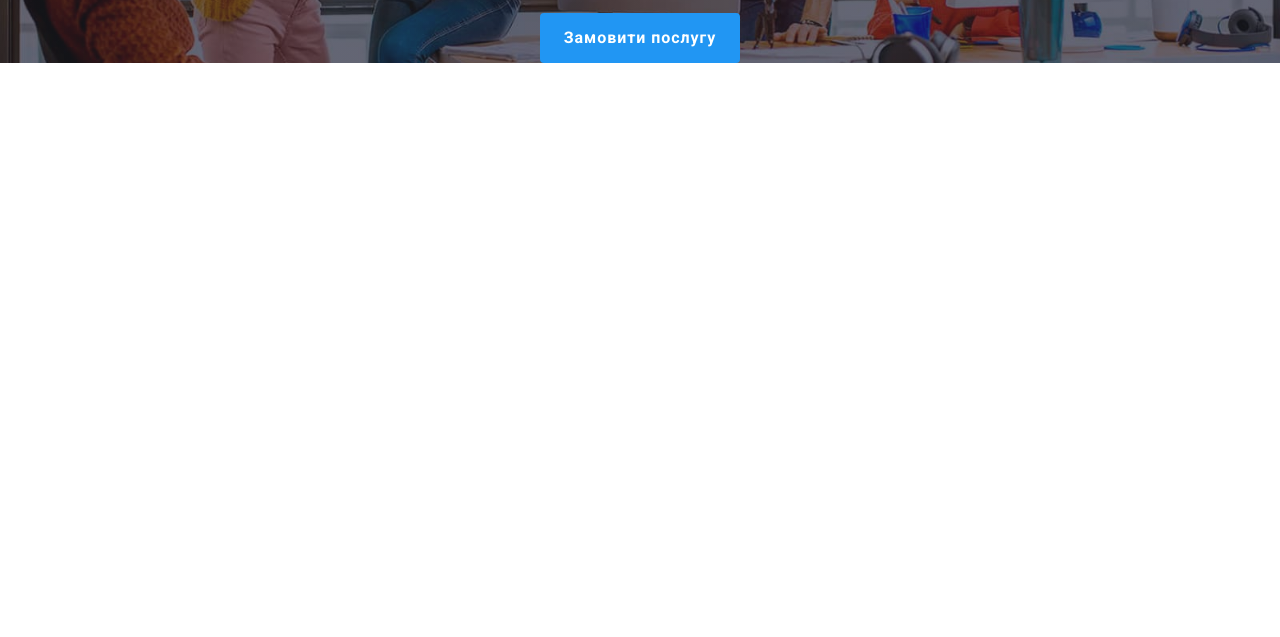
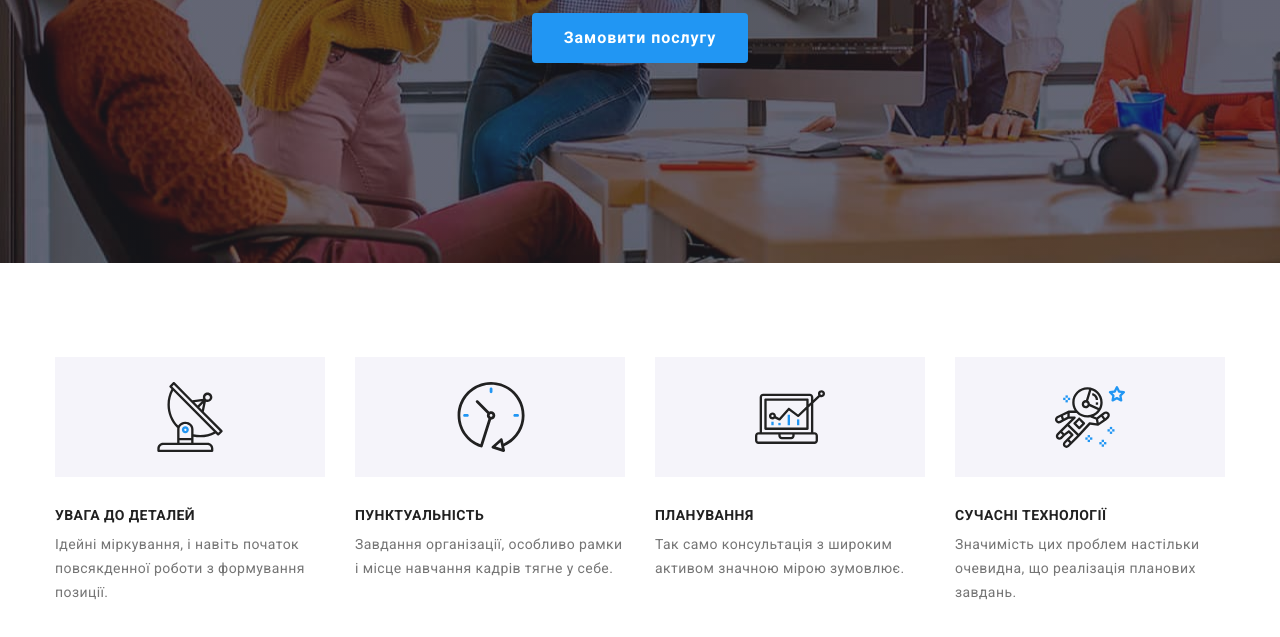
Before and after one commit to oxana31/goit-markup-hw-08, a plain HTML site: page index.html in a window 1280 px wide. Shown: the part 423-1060 px from the top of the page. Before the commit the page ends 800 px from the top, so only its background shows below. Drawn offline with nearby package versions, Linux system fonts and the light colour scheme.

Commit message:
add features

```diff
--- a/index.html
+++ b/index.html
@@ -103,9 +103,10 @@
         </section>
 
         <!---Переваги-->
-        <!-- <section class="section">
+        <section class="section">
             <h2 hidden> Переваги </h2>
-            <ul class="features-list list container">
+            <div class="container">
+            <ul class="features-list list">
                 <li class="features-list__item">
                     <div class="features-icon">
                         <svg class="antenna-icon" width="70" height="70">
@@ -153,6 +154,7 @@
                     </p>
                 </li>
             </ul>
+            </div>
         </section>
 
         <!---Опис роботи-->
--- a/sass/base/_section.scss
+++ b/sass/base/_section.scss
@@ -1,6 +1,12 @@
 .section {
-    padding-top: 94px;
-    padding-bottom: 94px;
+    padding-top: 60px;
+    padding-bottom: 60px;
+
+    @media screen and (min-width: 1200px) {
+        padding-top: 94px;
+        padding-bottom: 94px;
+    }
+
 }
 
 .section-team {
--- a/sass/components/_features.scss
+++ b/sass/components/_features.scss
@@ -1,7 +1,3 @@
-.features-list {
-    display: flex;
-}
-
 .features-icon {
         display: flex;
         justify-content: center;
@@ -10,24 +6,84 @@
         background-color: #F5F4FA;
     }
 
+.features-list__item {
+    width: 450px;
+}
+
 .title-list {
     margin-top: 30px;
-    font-size: 14px;
-    font-weight: 700;
-    line-height: 1.1;
+    @include font (14px, 700, 16.41px);
     text-transform: uppercase;
+    text-align: center;
     color: var(--title-text-color);
 }
 
+.decription {
+    @include font (14px, 400, 24px);
+    margin-top: 10px;
+}
+
+@media screen and (min-width: 768px) {
+    .features-list {
+        display: flex;
+        flex-wrap: wrap;
+        margin: -15px;
+    }
     .features-list__item {
-    max-width: 270px;
-
-    &:not(:last-child) {
-        margin-right: 30px;
+        width: calc((100% - 2 * 30px) / 2);
+        margin: 15px;
+    }
+    .features-icon {
+        display: flex;
+        justify-content: center;
+        align-items: center;
+        height: 120px;
+        background-color: #F5F4FA;
+    }
+    .title-list {
+        text-align: left;
     }
 }
 
-.decription {
-    line-height: 1.7;
-    margin-top: 10px;
+@media screen and (min-width: 1200px) {
+    .features-list {
+        margin: -15px;
     }
+    .features-list__item {
+        width: calc((100% - 4 * 30px) / 4);
+        margin: 15px;
+        }
+}
+// .features-list {
+//     display: flex;
+// }
+
+// .features-icon {
+//     display: flex;
+//     justify-content: center;
+//     align-items: center;
+//     height: 120px;
+//     background-color: #F5F4FA;
+// }
+
+// .title-list {
+//     margin-top: 30px;
+//     font-size: 14px;
+//     font-weight: 700;
+//     line-height: 1.1;
+//     text-transform: uppercase;
+//     color: var(--title-text-color);
+// }
+
+// .features-list__item {
+//     max-width: 270px;
+
+//     &:not(:last-child) {
+//         margin-right: 30px;
+//         }
+// }
+
+// .decription {
+//     line-height: 1.7;
+//     margin-top: 10px;
+// }
--- a/sass/components/_hero.scss
+++ b/sass/components/_hero.scss
@@ -4,7 +4,6 @@
     margin-right: auto;
     margin-left: auto;
     min-width: 480px;
-    height: 400px;
 
     text-align: center;
 
@@ -105,6 +104,7 @@
         min-width: 216px;
         padding: 10px 30px;
     }
+}
 // .hero {
 //     max-width: 1600px;
 //     margin-right: auto;
```
Also changed, not shown: css/main.css, css/main.min.css, 2 other files. Lines whose indentation alone changed are shown as unchanged.
